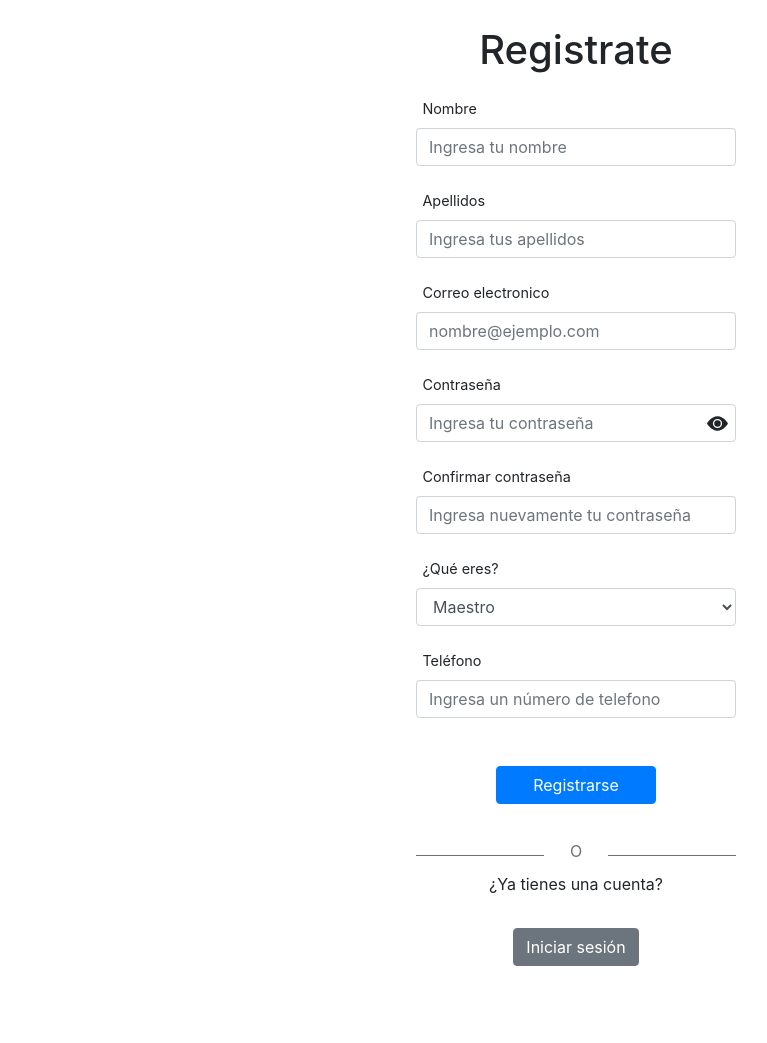
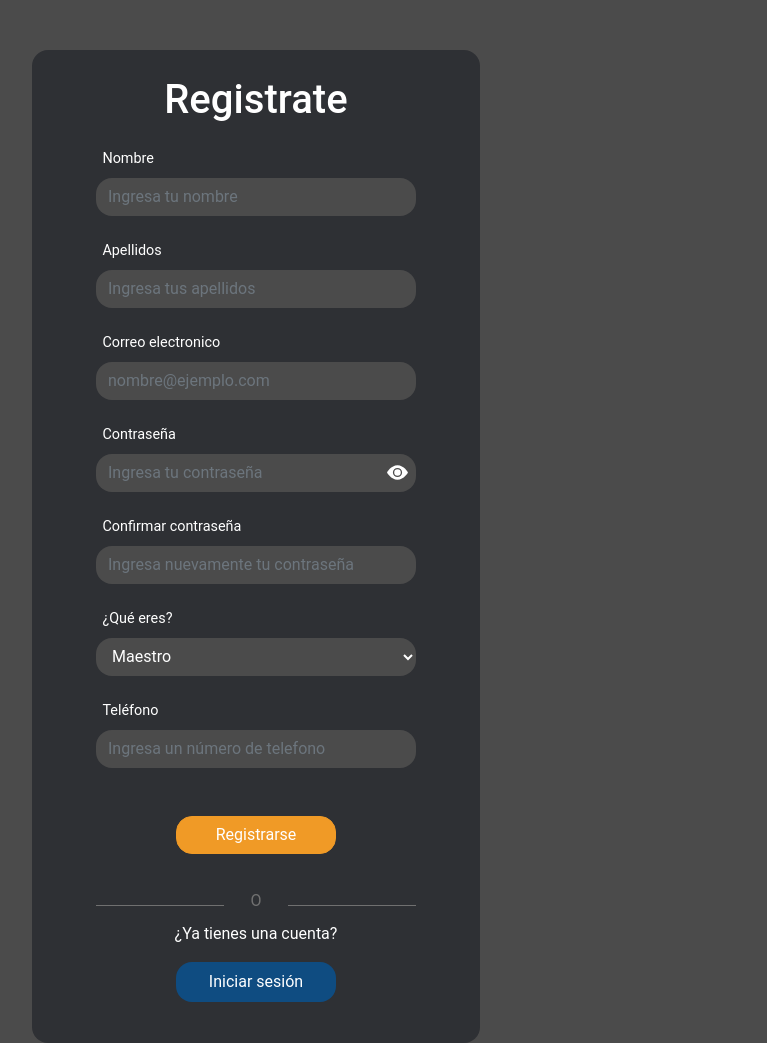
Before and after one commit to codeChinoUV/RETALI, a Django app: page /usuario/registro/ in a window 1280 px wide. Shown: the whole page, without its empty margins (384-1151 px from the left). Before the commit the page ends 966 px from the top, so only its background shows below. Run offline with Django 3.2, Linux system fonts and the light colour scheme; parts of the project's set-up code (start-up, migrations or seed data) failed here and were passed over; some libraries are stand-ins or nearby versions.

Commit message:
Se modifica el formulario de registro

```diff
--- a/static/usuarios/registro/estilos/registro.css
+++ b/static/usuarios/registro/estilos/registro.css
@@ -1,26 +1,51 @@
-@import "../../../generales/bootstrap-4/css/bootstrap.css";
+:root{
+    --width: 250px;
+    --padding: 10px;
+    --heigh-nav: 70px;
+    --bgcolor: #2E3034;
+    --hovercolor: #f09a26;
+    --width-collapsed: 45px;
+    --primary-color: #4b4b4b;
+    --secondary-color: #0f4c81;
+}
 
-#registerForm{
-    width: 50%;
-    height: 100%;
-    display: block;
-    float: right;
-    padding: 2% 12.5% 0% 12.5%;
-}
-#imagenPortada{
-    display: block;
-    float: left;
-    width: 50%;
-    height: 100%;
-    max-height: 100%;
+html, body{
+    background-color: var(--primary-color);
     margin: 0;
     padding: 0;
-    background-image: url("../imagenes/inicioSesion.jpeg");
+    height: 100%;
+    font-family: Roboto, serif;
+    color: white;
 }
+
+/*
+    Formulario registro
+ */
 
 h1{
     text-align: center;
     margin-bottom: 7%;
+}
+
+#registerForm{
+    width: 35%;
+    display: block;
+    padding: 2% 5%;
+    margin: 50px auto;
+    background-color: var(--bgcolor);
+    border-radius: 1rem;
+}
+
+/*
+    Inputs formulario registro
+ */
+
+#registerForm form div input,
+#registerForm form div select{
+    background-color: var(--primary-color);
+    border-radius: 1rem;
+    border: none;
+    color: white;
 }
 
 .form-group{
@@ -35,30 +60,10 @@ h1{
     margin-left: 2%;
 }
 
-.color-primario{
-    background-color: var(--primary);
-    border-color: var(--primary);
-}
 
-
-#btnRegistro button{
-    width: 50%;
-    margin: 10% 25%;
-    text-align: center;
-}
-button:hover{
-    cursor:pointer;
-  }
-button{
-    margin: auto;
-}
-#btnInicioSesion{
-    width: 50%;
-    margin: 10% 25%;
-    text-align: center;
-}
 #showPassword{
     position:absolute;
+    color: white;
     right: 0;
     top: 4px;
     border:none;
@@ -71,10 +76,52 @@ button{
     padding:0;
     margin-right: 1%;
 }
+
+/*
+    Boton registro
+ */
+
+#btnRegistro button{
+    background-color: var(--hovercolor);
+    border-color: var(--hovercolor);
+    border-radius: 1rem;
+}
+
+#btnRegistro button{
+    width: 50%;
+    margin: 10% 25%;
+    text-align: center;
+}
+
+button:hover{
+    cursor:pointer;
+}
+
+button{
+    margin: auto;
+}
+
+/*
+    Boton inicio de sesion
+ */
+
+#btnInicioSesion{
+    width: 50%;
+    margin: 5% 25%;
+    text-align: center;
+    background-color: var(--secondary-color);
+    padding: 0.5rem 0;
+    border-radius: 1rem;
+}
+
+#btnInicioSesion a{
+    text-decoration: none;
+    color: white;
+}
+
 .button-inside{
     position: relative;
 }
-
 
 #linea{
     margin-top: 1%;
@@ -101,8 +148,9 @@ button{
     text-align: center;
     color: #707070;
 }
+
 p{
     text-align: center;
     margin-top: 7.5%;
-    margin-bottom: 0%;
+    margin-bottom: 0;
 }
--- a/templates/RegistroUsuario.html
+++ b/templates/RegistroUsuario.html
@@ -5,12 +5,9 @@
     Registro
 {% endblock %}
 {% block estilos %}
-    <link rel="stylesheet" type="text/css" href="{% static 'bootstrap-4/css/bootstrap.css' %}">
+    <link rel="stylesheet" type="text/css" href="{% static 'generales/bootstrap-4/css/bootstrap.css' %}">
     <link rel="stylesheet" type="text/css" href="{% static 'usuarios/registro/estilos/registro.css' %}">
 {% endblock %}
-{% block imagenPrincipal %}
-    <div id="imagenPortada"></div>
-    {% endblock %}
 {% block formulario %}
     <div id="registerForm">
         <h1>Registrate</h1>
@@ -72,7 +69,7 @@
             </div>
             <p>¿Ya tienes una cuenta?</p>
             <div id="btnInicioSesion">
-                <a href="http://localhost:8000/login/" class="btn btn-secondary">Iniciar sesión</a>
+                <a href="http://localhost:8000/login/">Iniciar sesión</a>
             </div>
         </form>
     </div>
```
